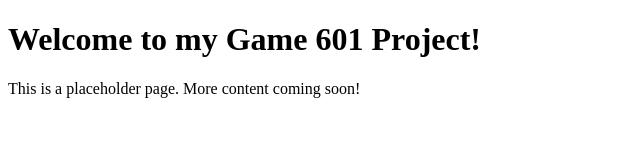
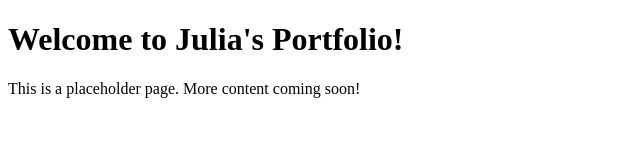
Before and after one commit to Juliaeh723/JHernandez-Portfolio, a plain HTML site: page index.html in a window 1280 px wide. Shown: the whole page, without its empty margins (0-640 px from the left). Drawn offline with Linux system fonts and the light colour scheme.

Commit message:
Update index.html

```diff
--- a/index.html
+++ b/index.html
@@ -6,7 +6,7 @@
 <title>My Game 601 Project</title>
 </head>
 <body>
-<h1>Welcome to my Game 601 Project!</h1>
+<h1>Welcome to Julia's Portfolio!</h1>
 <p>This is a placeholder page. More content coming soon!</p>
 </body>
 </html>
```
